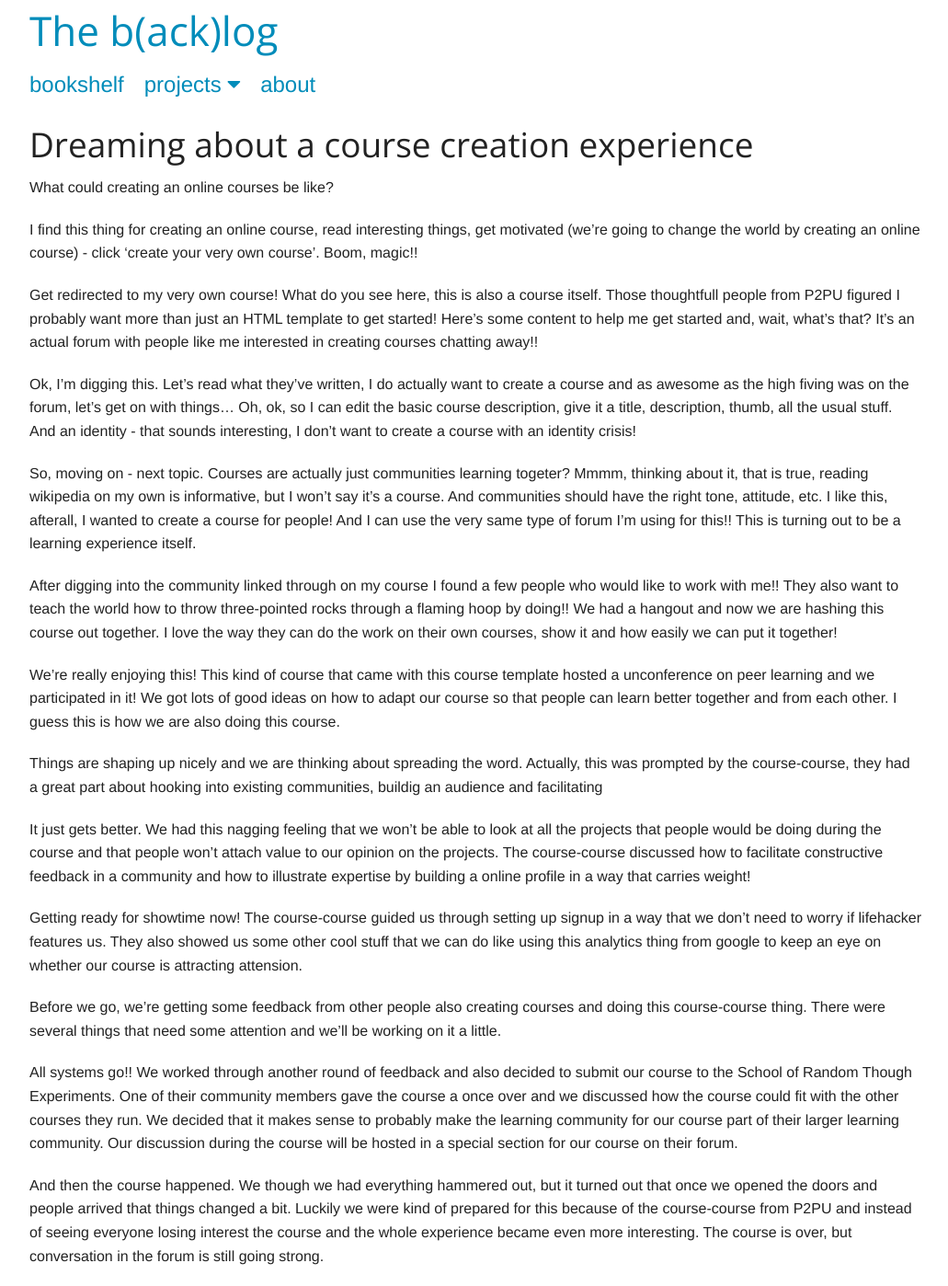
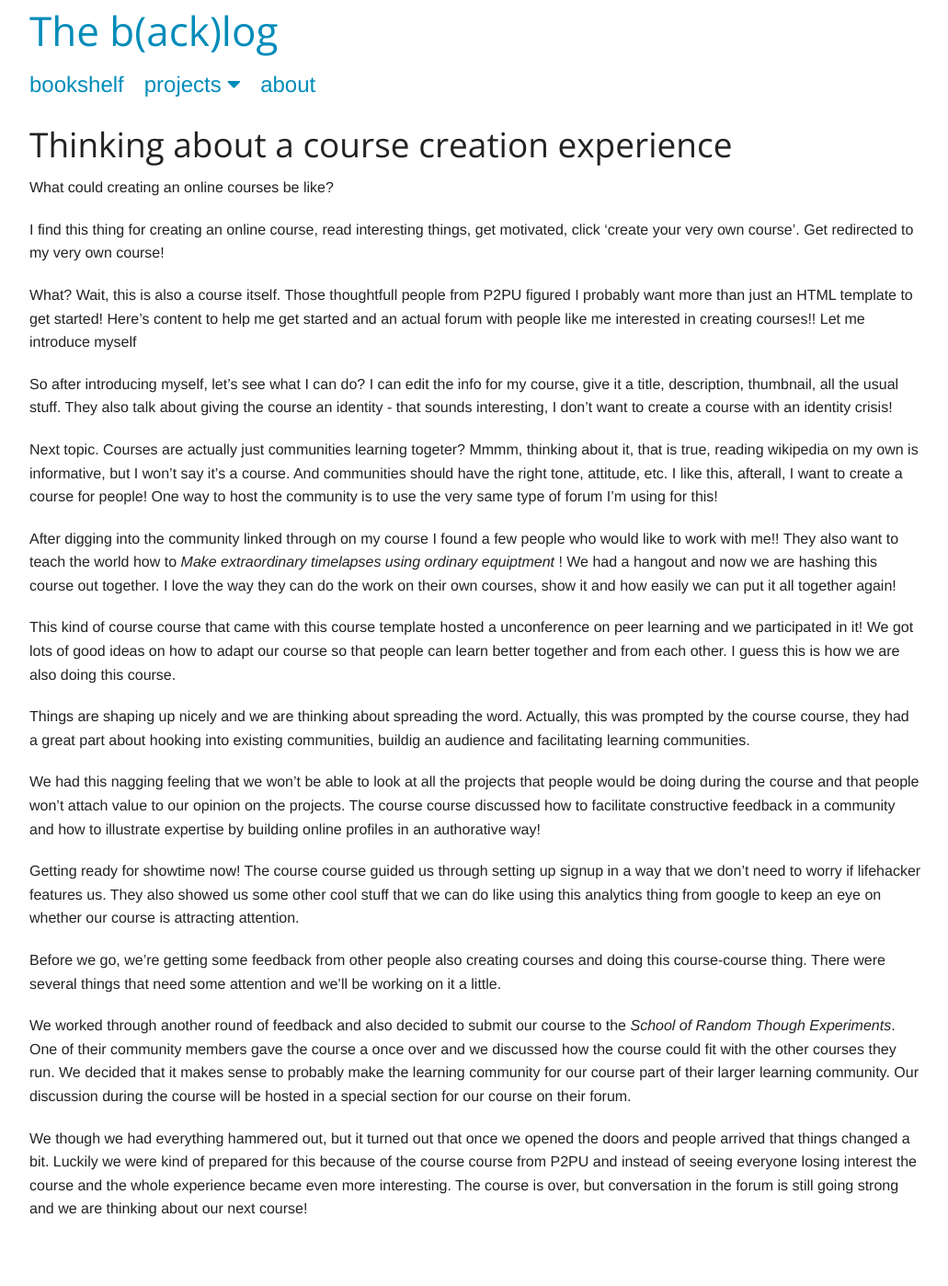
Before and after one commit to dirkcuys/thebacklog, a Jekyll site: the page built from _posts/2014-04-08-dreaming-of-a-course-course.markdown, in a window 1280 px wide. Shown: the whole page at 92% size, without its empty margins (123-1154 px from the left). Built offline with Jekyll 4.4.1, drawn with Linux system fonts in a browser that asks for light colours; nearby versions of some CDN libraries; Markdown is read by kramdown in place of the engine named in the settings; after the commit the page ends 1347 px from its top, so only the background shows below that.

Commit message:
Edit post a little

```diff
--- a/_posts/2014-04-08-dreaming-of-a-course-course.markdown
+++ b/_posts/2014-04-08-dreaming-of-a-course-course.markdown
@@ -1,5 +1,5 @@
 ---
-title: Dreaming about a course creation experience
+title: Thinking about a course creation experience
 author: dirk
 layout: post
 tags: [education, ideas]
@@ -8,26 +8,26 @@
 
 What could creating an online courses be like?
 
-I find this thing for creating an online course, read interesting things, get motivated (we're going to change the world by creating an online course) - click 'create your very own course'. Boom, magic!!
+I find this thing for creating an online course, read interesting things, get motivated, click 'create your very own course'. Get redirected to my very own course!
 
-Get redirected to my very own course! What do you see here, this is also a course itself. Those thoughtfull people from P2PU figured I probably want more than just an HTML template to get started! Here's some content to help me get started and, wait, what's that? It's an actual forum with people like me interested in creating courses chatting away!!
+What? Wait, this is also a course itself. Those thoughtfull people from P2PU figured I probably want more than just an HTML template to get started! Here's content to help me get started and an actual forum with people like me interested in creating courses!! Let me introduce myself
 
-Ok, I'm digging this. Let's read what they've written, I do actually want to create a course and as awesome as the high fiving was on the forum, let's get on with things... Oh, ok, so I can edit the basic course description, give it a title, description, thumb, all the usual stuff. And an identity - that sounds interesting, I don't want to create a course with an identity crisis!
+So after introducing myself, let's see what I can do? I can edit the info for my course, give it a title, description, thumbnail, all the usual stuff. They also talk about giving the course an identity - that sounds interesting, I don't want to create a course with an identity crisis!
 
-So, moving on - next topic. Courses are actually just communities learning togeter? Mmmm, thinking about it, that is true, reading wikipedia on my own is informative, but I won't say it's a course. And communities should have the right tone, attitude, etc. I like this, afterall, I wanted to create a course for people! And I can use the very same type of forum I'm using for this!! This is turning out to be a learning experience itself.
+Next topic. Courses are actually just communities learning togeter? Mmmm, thinking about it, that is true, reading wikipedia on my own is informative, but I won't say it's a course. And communities should have the right tone, attitude, etc. I like this, afterall, I want to create a course for people! One way to host the community is to use the very same type of forum I'm using for this!
 
-After digging into the community linked through on my course I found a few people who would like to work with me!! They also want to teach the world how to throw three-pointed rocks through a flaming hoop by doing!! We had a hangout and now we are hashing this course out together. I love the way they can do the work on their own courses, show it and how easily we can put it together!
+After digging into the community linked through on my course I found a few people who would like to work with me!! They also want to teach the world how to *Make extraordinary timelapses using ordinary equiptment* ! We had a hangout and now we are hashing this course out together. I love the way they can do the work on their own courses, show it and how easily we can put it all together again!
 
-We're really enjoying this! This kind of course that came with this course template hosted a unconference on peer learning and we participated in it! We got lots of good ideas on how to adapt our course so that people can learn better together and from each other. I guess this is how we are also doing this course.
+This kind of course course that came with this course template hosted a unconference on peer learning and we participated in it! We got lots of good ideas on how to adapt our course so that people can learn better together and from each other. I guess this is how we are also doing this course.
 
-Things are shaping up nicely and we are thinking about spreading the word. Actually, this was prompted by the course-course, they had a great part about hooking into existing communities, buildig an audience and facilitating
+Things are shaping up nicely and we are thinking about spreading the word. Actually, this was prompted by the course course, they had a great part about hooking into existing communities, buildig an audience and facilitating learning communities.
 
-It just gets better. We had this nagging feeling that we won't be able to look at all the projects that people would be doing during the course and that people won't attach value to our opinion on the projects. The course-course discussed how to facilitate constructive feedback in a community and how to illustrate expertise by building a online profile in a way that carries weight!
+We had this nagging feeling that we won't be able to look at all the projects that people would be doing during the course and that people won't attach value to our opinion on the projects. The course course discussed how to facilitate constructive feedback in a community and how to illustrate expertise by building online profiles in an authorative way!
 
-Getting ready for showtime now! The course-course guided us through setting up signup in a way that we don't need to worry if lifehacker features us. They also showed us some other cool stuff that we can do like using this analytics thing from google to keep an eye on whether our course is attracting attension.
+Getting ready for showtime now! The course course guided us through setting up signup in a way that we don't need to worry if lifehacker features us. They also showed us some other cool stuff that we can do like using this analytics thing from google to keep an eye on whether our course is attracting attention.
 
 Before we go, we're getting some feedback from other people also creating courses and doing this course-course thing. There were several things that need some attention and we'll be working on it a little.
 
-All systems go!! We worked through another round of feedback and also decided to submit our course to the School of Random Though Experiments. One of their community members gave the course a once over and we discussed how the course could fit with the other courses they run. We decided that it makes sense to probably make the learning community for our course part of their larger learning community. Our discussion during the course will be hosted in a special section for our course on their forum.
+We worked through another round of feedback and also decided to submit our course to the *School of Random Though Experiments*. One of their community members gave the course a once over and we discussed how the course could fit with the other courses they run. We decided that it makes sense to probably make the learning community for our course part of their larger learning community. Our discussion during the course will be hosted in a special section for our course on their forum.
 
-And then the course happened. We though we had everything hammered out, but it turned out that once we opened the doors and people arrived that things changed a bit. Luckily we were kind of prepared for this because of the course-course from P2PU and instead of seeing everyone losing interest the course and the whole experience became even more interesting. The course is over, but conversation in the forum is still going strong.
+We though we had everything hammered out, but it turned out that once we opened the doors and people arrived that things changed a bit. Luckily we were kind of prepared for this because of the course course from P2PU and instead of seeing everyone losing interest the course and the whole experience became even more interesting. The course is over, but conversation in the forum is still going strong and we are thinking about our next course!
```
